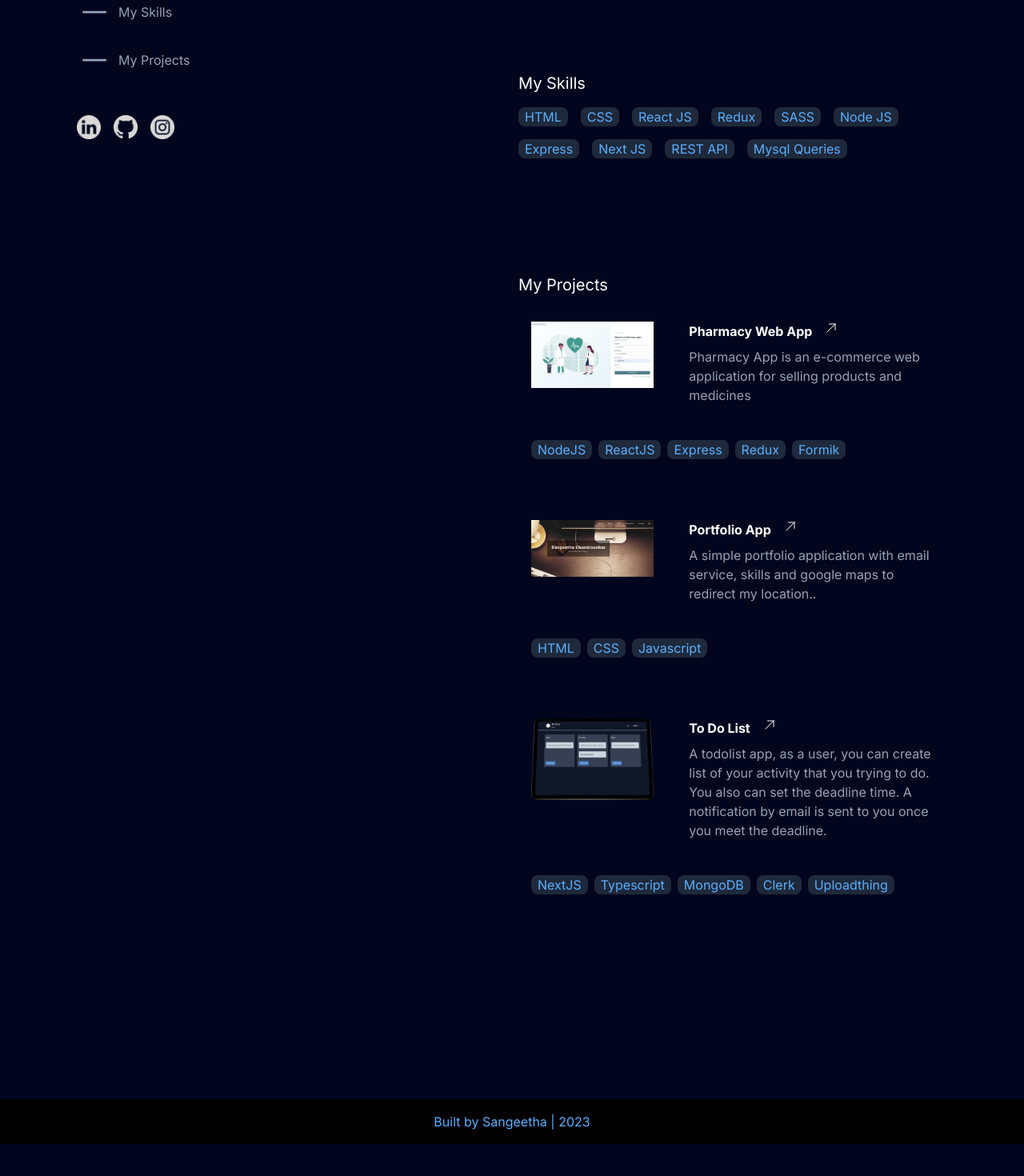
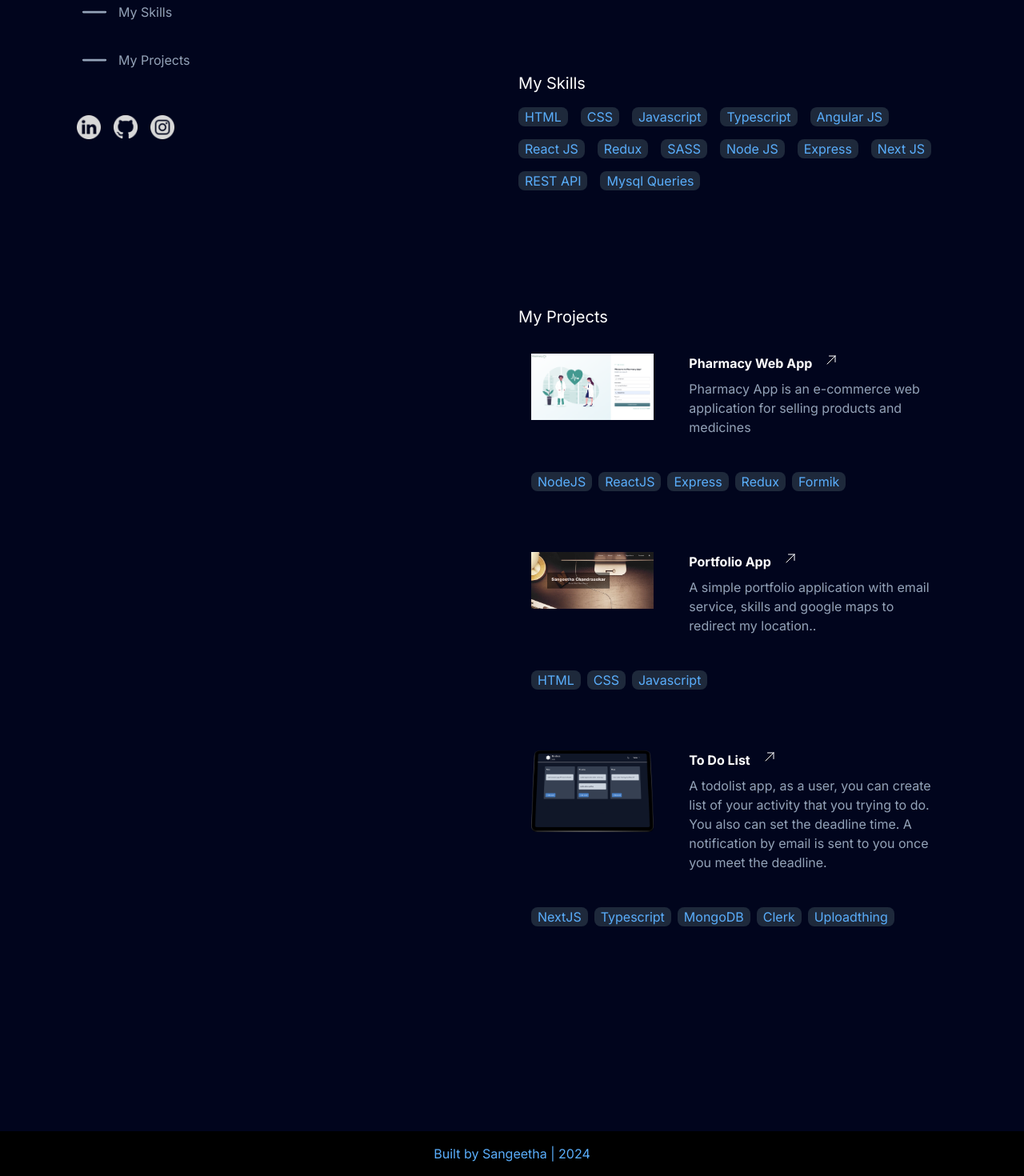
Before and after one commit to sangs1994/ReactPortfolio, a Next.js app: page / in a window 1280 px wide. Shown: the part 530-2000 px from the top of the page at 80% size. Before the commit the page ends 1960 px from the top, so only its background shows below. Built offline with nearby package versions, Linux system fonts and the light colour scheme.

Commit message:
Skills and Year upgrade
Skills and Year upgrade

```diff
--- a/src/components/AboutMe.tsx
+++ b/src/components/AboutMe.tsx
@@ -18,7 +18,7 @@
       <br />
       <br />
       <Link
-        href="https://drive.google.com/file/d/1n_iVqQTmGeIuNrMyMUeIgnuJHwpAaUDH/view?usp=sharing"
+        href="https://drive.google.com/file/d/13OHD7pJMyYtxhRHrSwr5u808XwfT8rNj/view?usp=drive_link"
         target="blank"
       >
         <div className="flex gap-4 cursor-pointer">
--- a/src/components/Footer.tsx
+++ b/src/components/Footer.tsx
@@ -2,7 +2,7 @@
   return (
     <div className="bg-black w-full flex justify-center items-center py-4">
       <p className="color-text-blue text-sm md:text-base text-center mx-4">
-        Built by Sangeetha | 2023
+        Built by Sangeetha | 2024
       </p>
     </div>
   );
--- a/src/components/MySkills.tsx
+++ b/src/components/MySkills.tsx
@@ -2,6 +2,9 @@
   const datas = [
     "HTML",
     "CSS",
+    "Javascript",
+    "Typescript",
+    "Angular JS",
     "React JS",
     "Redux",
     "SASS",
```
